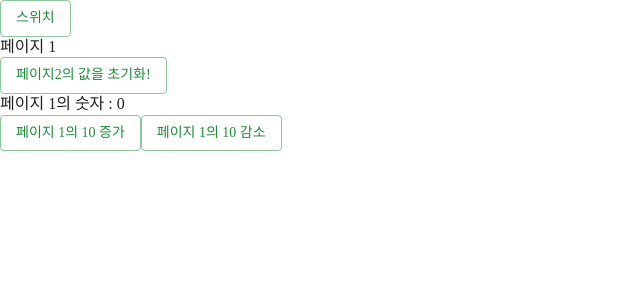
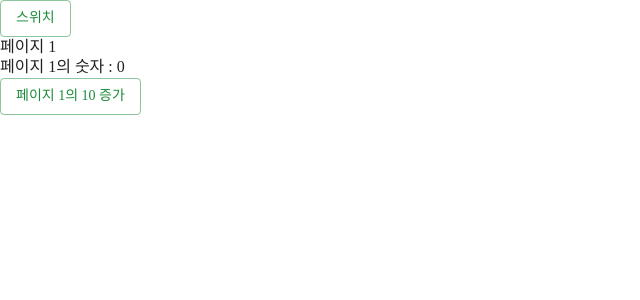
Before and after one commit to onehae627/react-proj, a React (Create React App) app: page / in a window 1280 px wide. Shown: the top 300 px of the page, without its empty margins (0-640 px from the left). Built offline with nearby package versions, Linux system fonts and the light colour scheme; a web font is replaced by a local one.

Commit message:
atomFamily 사용

```diff
--- a/src/RecoilEx.js
+++ b/src/RecoilEx.js
@@ -1,76 +1,52 @@
 import React,{ useState } from "react";
 import { Button } from "@mui/material";
-import { atom, useRecoilState, useRecoilValue, useSetRecoilState } from "recoil";
+import { atom, atomFamily, useRecoilState, useRecoilValue, useSetRecoilState } from "recoil";
 
-//atom은 전역변수라고 생각하면 됨. 전역변수는 프로그램이 시작되고나서 끝까지 살아남음.
-const page1NoAtom = atom({
+//atomFamily는 말 그대로 여러개를 쓸 때 받아서 쓸 수 있다.
+const pageNoAtomFamily = atomFamily({
     //키는 절대 겹쳐서는 안됨. 고유의 값이여야함.
-    key : "RecoilEx/page1NoAtom",
-    default : 0,
+    key : "RecoilEx/pageNoAtomFamily",
+    default : (no) => 0,
 });
 
-const page2NoAtom = atom({
-    key : "RecoilEx/page2NoAtom",
-    default : 0,
-});
-
-const page3NoAtom = atom({
-    //키는 절대 겹쳐서는 안됨. 고유의 값이여야함.
-    key : "RecoilEx/page3NoAtom",
-    default : 0,
-});
-
-const page4NoAtom = atom({
-    key : "RecoilEx/page4NoAtom",
-    default : 0,
-});
 
 
 // useRecoilState은 useState랑 똑같은데 리코일에서 관리하는 스테이트라고 생각하면됨.
 function Page1() {
-    //지역변수는 함수가 끝나면 사라짐. 하루살이라고 보면 됨.
-    const [no, setNo] = useRecoilState(page1NoAtom);
-    //setState의 넘버를 바꾸는거기때문에 useSetRecoilState로 해줘야함. 세터까지 가져오기.
-    const setPage2No = useSetRecoilState(page2NoAtom);
-    // 버튼을 누르면 page2No가 초기화 됨.
-    const onClick = () => setPage2No(0);
+    //atomFamily는 말 그대로 여러개를 쓸 때 받아서 쓸 수 있다.
+    const [no, setNo] = useRecoilState(pageNoAtomFamily(1));
 
     return <>
     <h1>페이지 1</h1>
-    <div>
-    <Button onClick={onClick} variant="outlined">페이지2의 값을 초기화!</Button>
-    </div>
+
     <ul>
         <li>페이지 1의 숫자 : {no}</li>
         <li>
         <Button onClick={() => setNo(no + 10)} variant="outlined">페이지 1의 10 증가</Button>
-        <Button onClick={() => setNo(no - 10)} variant="outlined">페이지 1의 10 감소</Button>
         </li>
     </ul>
     </>
 }
 
 function Page2() {
-    const [no, setNo] = useRecoilState(page2NoAtom);
+    const [no, setNo] = useRecoilState(pageNoAtomFamily(2));
 
-    // 페이지 1의 단순 값{no}만 가져오겠다. 그럴땐 useRecoilValue사용.
-    const page1No = useRecoilValue(page1NoAtom);
+
     return <>
     <h1>페이지 2</h1>
 
-    <div>페이지 1의 숫자 :{page1No}</div>
+
     <ul>
         <li>페이지 2의 숫자 : {no}</li>
         <li>
         <Button onClick={() => setNo(no + 10)} variant="outlined">페이지 2의 10 증가</Button>
-        <Button onClick={() => setNo(no - 10)} variant="outlined">페이지 2의 10 감소</Button>
         </li>
     </ul>
     </>
 }
 
 function Page3() {
-    const [no, setNo] = useRecoilState(page3NoAtom);
+    const [no, setNo] = useRecoilState(pageNoAtomFamily(3));
 
     return <>
     <h1>페이지 3</h1>
@@ -84,7 +60,7 @@ function Page3() {
 }
 
 function Page4() {
-    const [no, setNo] = useRecoilState(page4NoAtom);
+    const [no, setNo] = useRecoilState(pageNoAtomFamily(4));
 
     return <>
     <h1>페이지 4</h1>
```
